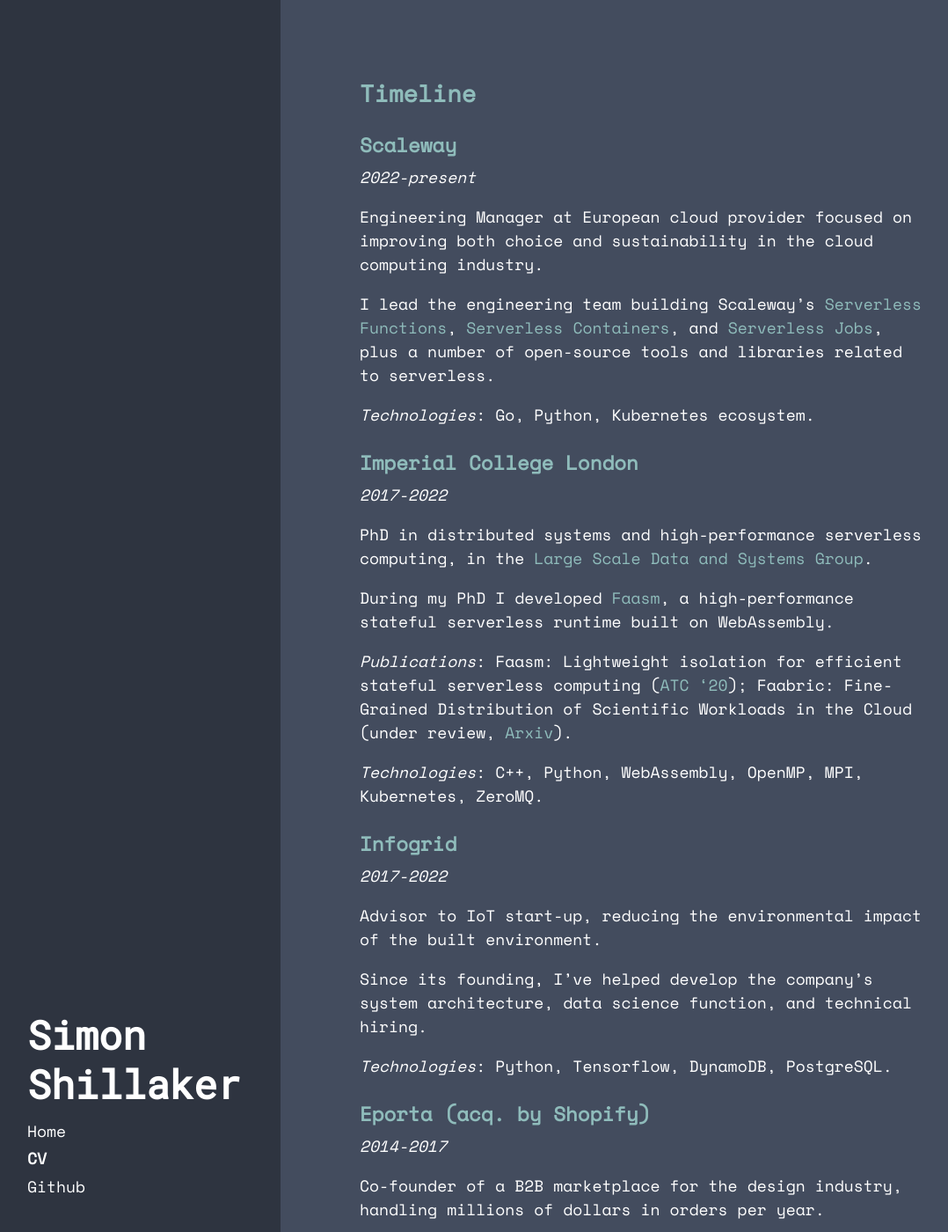
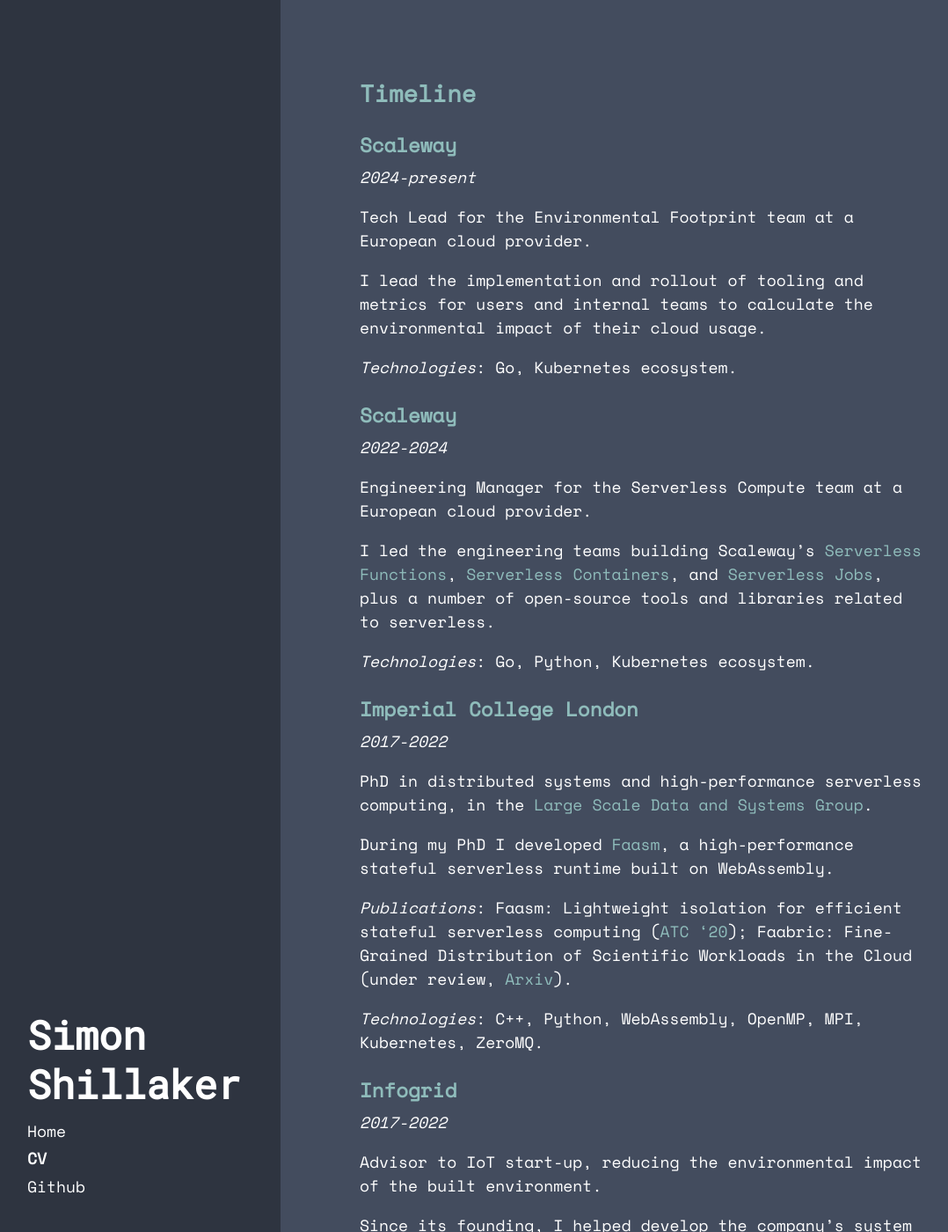
Before and after one commit to Shillaker/shillaker.github.io, a Jekyll site: the page built from cv.md, in a window 1280 px wide and 1400 px high. Shown: the whole window at 88% size, without its empty margins (5-1083 px from the left). Built offline with Jekyll 4.4.1, drawn with Linux system fonts in a browser that asks for light colours; some of the changed text lies outside the part shown.

Commit message:
CV update

```diff
--- a/cv.md
+++ b/cv.md
@@ -6,12 +6,21 @@ title: CV
 ## Timeline
 
 ### [Scaleway](https://www.scaleway.com/en/)
-*2022-present*
+*2024-present*
 
-Engineering Manager at European cloud provider focused on improving both choice
-and sustainability in the cloud computing industry.
+Tech Lead for the Environmental Footprint team at a European cloud provider.
 
-I lead the engineering team building Scaleway's [Serverless
+I lead the implementation and rollout of tooling and metrics for users and internal teams
+to calculate the environmental impact of their cloud usage.
+
+*Technologies*: Go, Kubernetes ecosystem.
+
+### [Scaleway](https://www.scaleway.com/en/)
+*2022-2024*
+
+Engineering Manager for the Serverless Compute team at a European cloud provider.
+
+I led the engineering teams building Scaleway's [Serverless
 Functions](https://www.scaleway.com/en/serverless-functions/), [Serverless
 Containers](https://www.scaleway.com/en/serverless-containers/), and [Serverless
 Jobs](https://www.scaleway.com/en/serverless-jobs/), plus a number of open-source tools
@@ -42,7 +51,7 @@ Fine-Grained Distribution of Scientific Workloads in the Cloud (under review,
 Advisor to IoT start-up, reducing the environmental impact of the built
 environment.
 
-Since its founding, I've helped develop the company's system architecture, data
+Since its founding, I helped develop the company's system architecture, data
 science function, and technical hiring.
 
 *Technologies*: Python, Tensorflow, DynamoDB, PostgreSQL.
```
